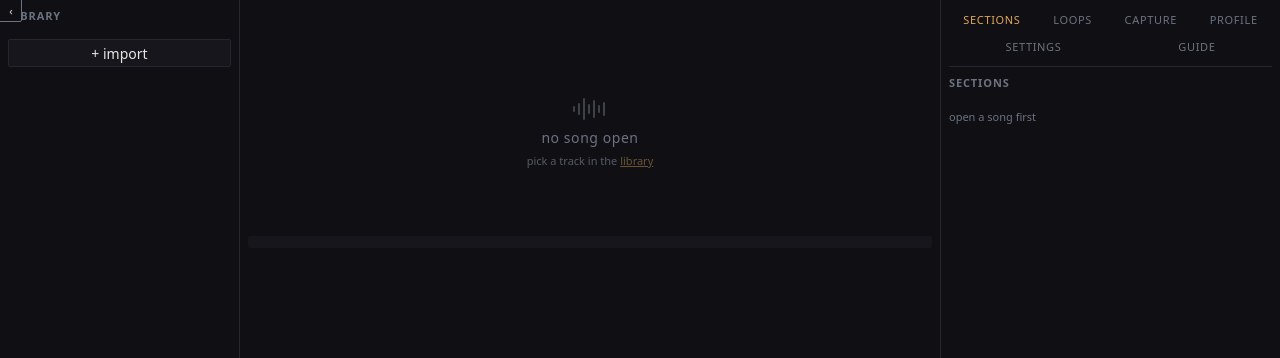
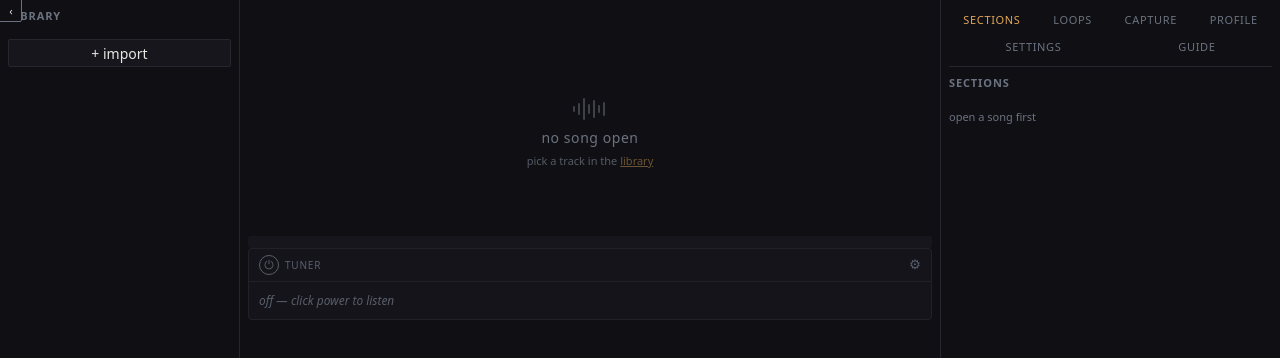
Before and after one commit to ShawnMcCool/dredge, a Svelte app in the folder apps/desktop/: page / in a window 1280 px wide. Shown: the top 358 px of the page. Built offline with nearby package versions, Linux system fonts and the light colour scheme.

Commit message:
feat(desktop): mount tuner box in the stage

```diff
--- a/apps/desktop/src/App.svelte
+++ b/apps/desktop/src/App.svelte
@@ -14,6 +14,7 @@
   import SettingsPanel from "./components/SettingsPanel.svelte";
   import StemMixer from "./components/StemMixer.svelte";
   import Transport from "./components/Transport.svelte";
+  import Tuner from "./components/Tuner.svelte";
   import Waveform from "./components/Waveform.svelte";
   import { installKeys } from "./lib/keys";
   import { initTheme } from "./lib/theme";
@@ -126,6 +127,7 @@
         {/if}
       </div>
     {/if}
+    <Tuner />
   </main>
   <aside class="panels" class:collapsed={$panelsCollapsed}>
     {#if $panelsCollapsed}
```
